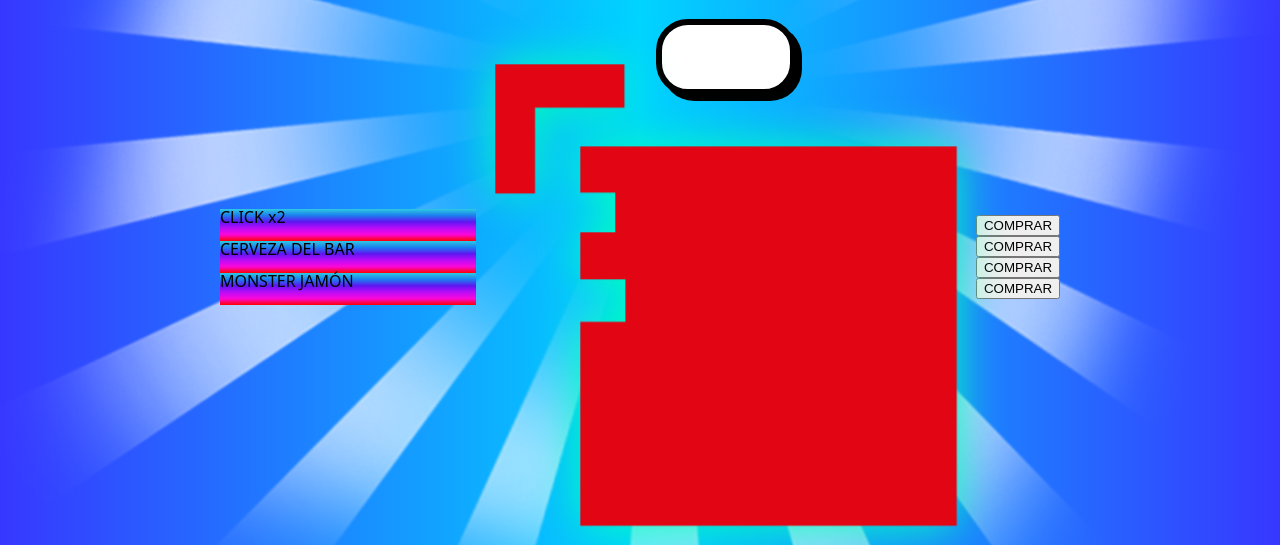
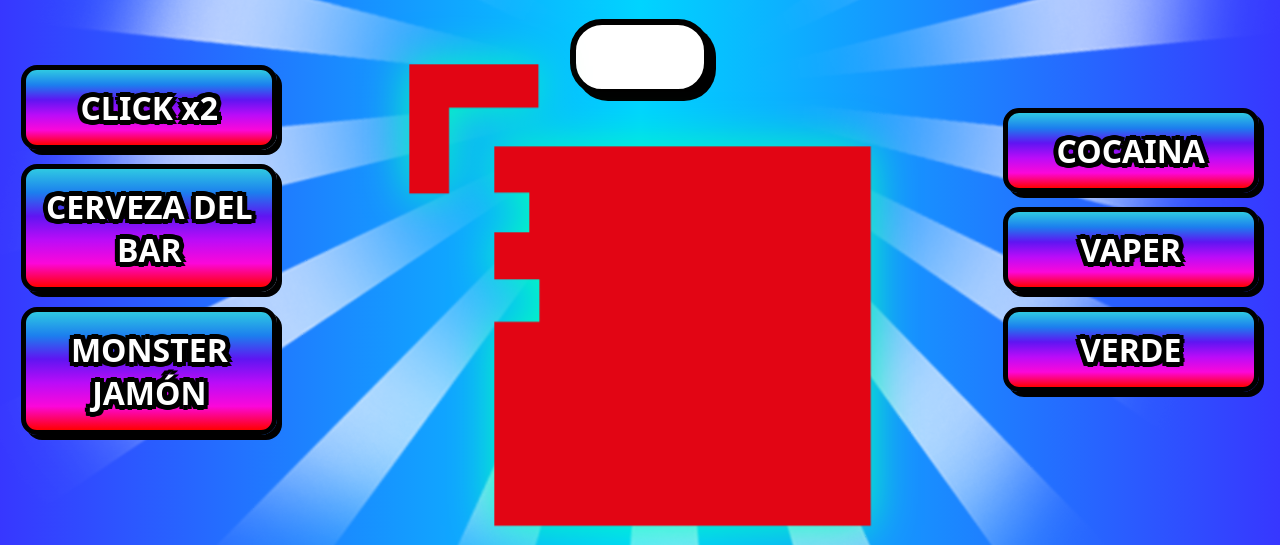
Before and after one commit to agchdev/EAGClicker, a plain HTML site: page index.html in a window 1280 px wide. Shown: the part 205-750 px from the top of the page. Drawn offline with Linux system fonts and the light colour scheme.

Commit message:
tienda añadida pero sin precios

```diff
--- a/css/style.css
+++ b/css/style.css
@@ -52,26 +52,44 @@
 }
 main{
   display: flex;
-  justify-content: center;
+  justify-content: space-around;
   align-items: center;
   width: 100%;
 }
 .button {
   min-height:100%;
+  border-radius: 1rem;
+  margin-bottom: .9rem;
+  font-weight: bolder;
+  font-size: 2rem;
+  display: flex;
+  justify-content: center;
+  text-align: center;
+  text-shadow: 5px 0 black, -5px 0 black, 0 5px black, 0 -5px black,
+              4px 4px black, -4px -4px black, 4px -4px black, -4px 4px black;
+  color: white;
+  padding: 1rem;
+  border: 5px solid black;
+  box-shadow: 5px 5px 0 black;
   background:
    linear-gradient(rgba(255,0,0,1) 0%, rgba(255,154,0,1) 10%, rgba(208,222,33,1) 20%, rgba(79,220,74,1) 30%, rgba(63,218,216,1) 40%, rgba(47,201,226,1) 50%, rgba(28,127,238,1) 60%, rgba(95,21,242,1) 70%, rgba(186,12,248,1) 80%, rgba(251,7,217,1) 90%, rgba(255,0,0,1) 100%)
    0 0/100% 200%;
    animation: a 2s linear infinite;
 }
 
-@keyframes a {
-  to {background-position:0 -200%}
-}
 .mej{
   width: 20%;
+  display: flex;
+  flex-direction: column;
+  justify-content: start;
 }
-.mej{
 
+.skin{
+
+  width: 20%;
+  display: flex;
+  flex-direction: column;
+  justify-content: start;
 }
 #galleta{
   display: flex;
@@ -107,6 +125,7 @@
     align-items: center;
     justify-content: center;
     flex-direction: column;
+    width: 50%;
 }
 
 .flash{
@@ -129,6 +148,10 @@
     -moz-user-select: none;   /* Firefox */
     -webkit-user-select: none; /* Safari y Chrome */
     -ms-user-select: none;    /* Internet Explorer/Edge */
+}
+.borde{
+
+  filter: drop-shadow(3px 3px 0 black);
 }
 
 .shake{
@@ -316,3 +339,7 @@
     transform: rotateZ(0deg);
   }
 }
+
+@keyframes a {
+  to {background-position:0 -200%}
+}
--- a/index.html
+++ b/index.html
@@ -18,18 +18,15 @@
     </header>
     <main>
         <div id="mejoras" class="mej">
-            <div class="button">
+            <button class="button">
                 <p>CLICK x2</p>
-                <img src="" alt="">
-            </div>
-            <div class="button">
+            </button>
+            <button class="button">
                 <p>CERVEZA DEL BAR</p>
-                <img src="" alt="">
-            </div>
-            <div class="button">
+            </button>
+            <button class="button">
                 <p>MONSTER JAMÓN</p>
-                <img src="" alt="">
-            </div>
+            </button>
         </div>
         <section id="container">
             <div id="puntos">
@@ -37,7 +34,7 @@
             </div>
             <div id="galletaClick"></div>
             <div id="galleta">
-                <img class="imgStyle" id="imagen" src="img/EAG_Logo.png" alt="">
+                <img class="imgStyle borde" id="imagen" src="img/EAG_Logo.png" alt="">
             </div>
             <div></div>
         </section>
@@ -46,24 +43,16 @@
             <img id="rayos" src="img/rayos1.png" alt="">
             <img id="rayos" src="img/rayos1.png" alt="">
         </div>
-        <div id="skin">
-            <div>
-                <!-- <img src="img/EAG_Logo.png" alt=""> -->
-                <button>COMPRAR</button>
-            </div>
-            <div>
-                <!-- <img src="img/EAG_Logo.png" alt=""> -->
-                <button>COMPRAR</button>
-            </div>
-            <div>
-                <!-- <img src="img/EAG_Logo.png" alt=""> -->
-                <button>COMPRAR</button>
-            </div>
-
-            <div>
-                <!-- <img src="img/EAG_Logo.png" alt=""> -->
-                <button>COMPRAR</button>
-            </div>
+        <div id="mejoras" class="mej">
+            <button class="button">
+                <p>COCAINA</p>
+            </button>
+            <button class="button">
+                <p>VAPER</p>
+            </button>
+            <button class="button">
+                <p>VERDE</p>
+            </button>
         </div>
     </main>
 
```
